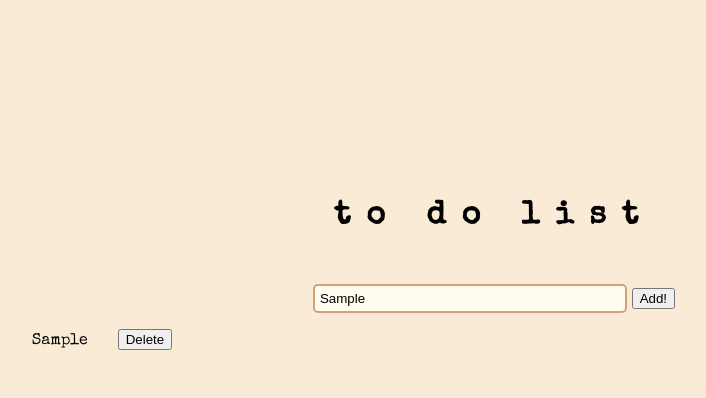
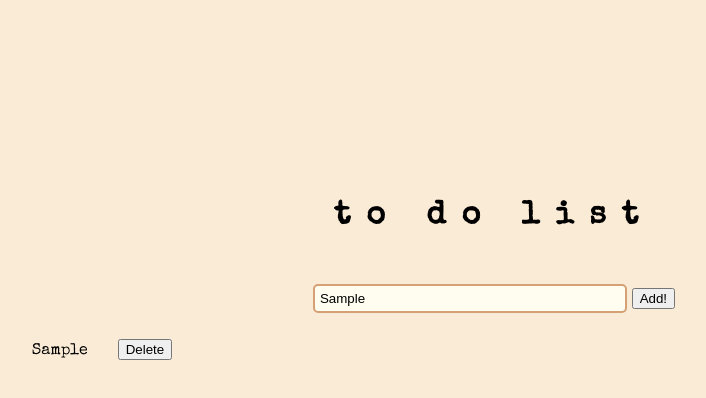
Before and after one commit to dama-p/U1-S3-L3, a plain HTML site: page index.html in a window 1280 px wide. Both pictures are taken after typing "Sample" into the empty fields and a click on the button "Add!". Shown: the whole page, without its empty margins (146-852 px from the left). Drawn offline with nearby package versions, Linux system fonts and the light colour scheme.

Commit message:
Third Commit

```diff
--- a/CSS/style.css
+++ b/CSS/style.css
@@ -33,6 +33,10 @@ h1 {
     text-decoration: line-through;
 }
 
+li {
+    padding-block: 10px;
+}
+
 .delete {
     margin-left: 30px;
 }
--- a/index.html
+++ b/index.html
@@ -13,12 +13,6 @@
     <header>
         <h1>to do list</h1>
     </header>
-
-
-
-
-
-
 
 
     <main>
@@ -40,15 +34,6 @@
     </main>
 
 
-
-
-
-
-
-    <footer>
-    </footer>
-
-
     <script src="./JS/index.js"></script>
 </body>
 </html>
```
